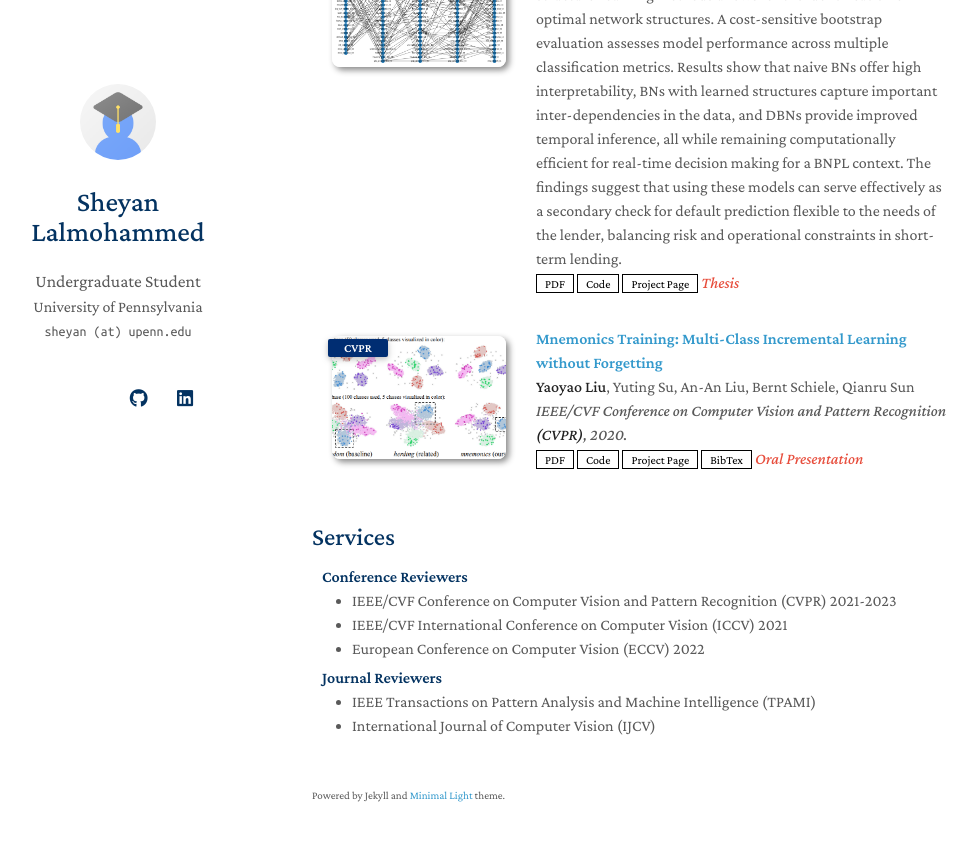
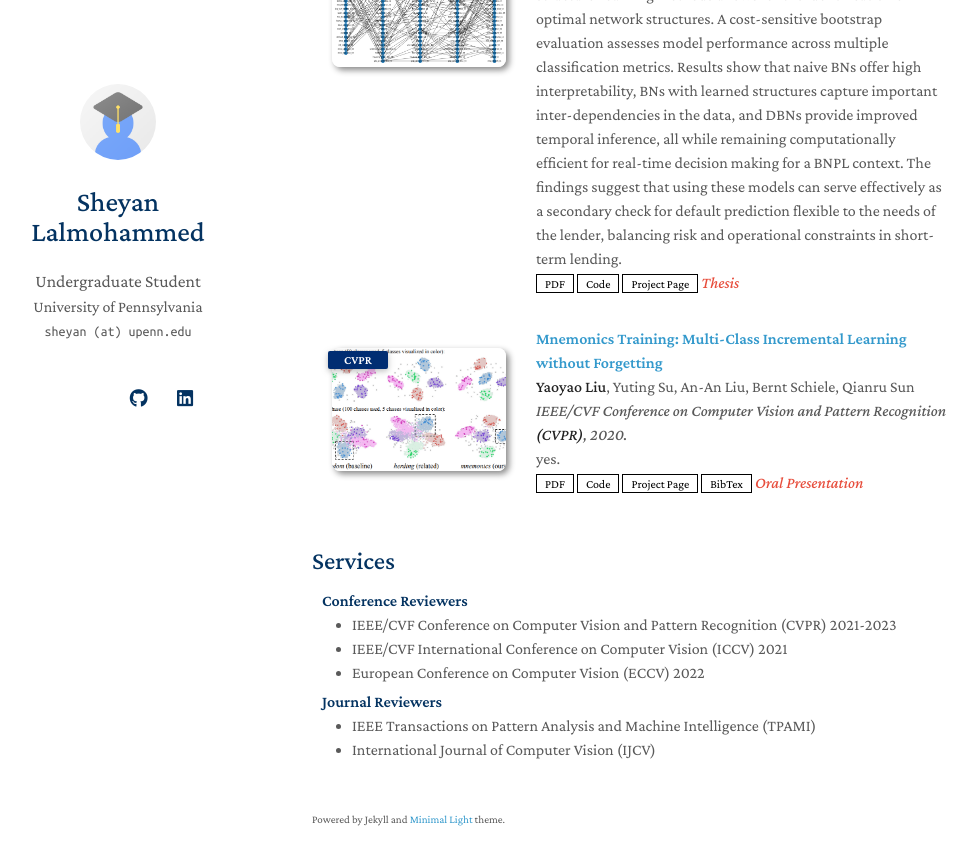
Before and after one commit to sheyanlalmohammed1/sheyanlalmohammed1.github.io, a Jekyll site: the page built from index.md, in a window 1280 px wide and 900 px high, scrolled down 1182 px. Shown: the top 865 px of the window, without its empty margins (158-1135 px from the left). Built offline with Jekyll 4.4.1, drawn with Linux system fonts in a browser that asks for light colours; a style sheet for code colours, icons or effects is not loaded; our own code applies the rules of GitHub Pages for plain Markdown files.

Commit message:
Update publications.yml

```diff
--- a/_data/publications.yml
+++ b/_data/publications.yml
@@ -15,6 +15,7 @@ main:
     authors: <strong>Yaoyao Liu</strong>, Yuting Su, An-An Liu, Bernt Schiele, Qianru Sun
     conference_short: CVPR
     conference: IEEE/CVF Conference on Computer Vision and Pattern Recognition <strong>(CVPR)</strong>, 2020.
+    abstract: yes.
     pdf: https://arxiv.org/pdf/2002.10211.pdf
     code: https://github.com/yaoyao-liu/class-incremental-learning/tree/main/mnemonics-training
     page: https://class-il.mpi-inf.mpg.de/mnemonics/
```
